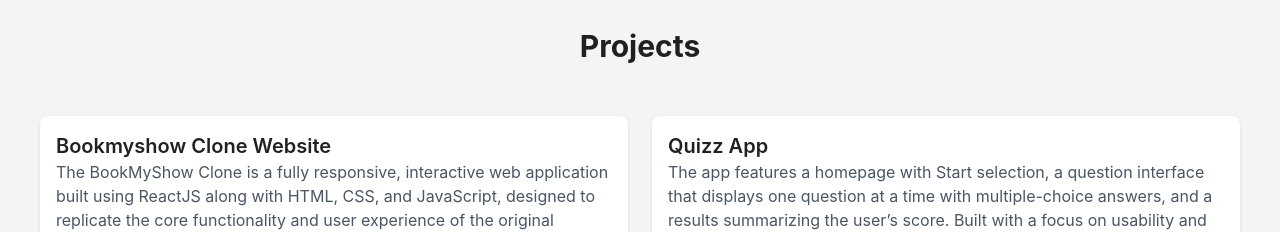
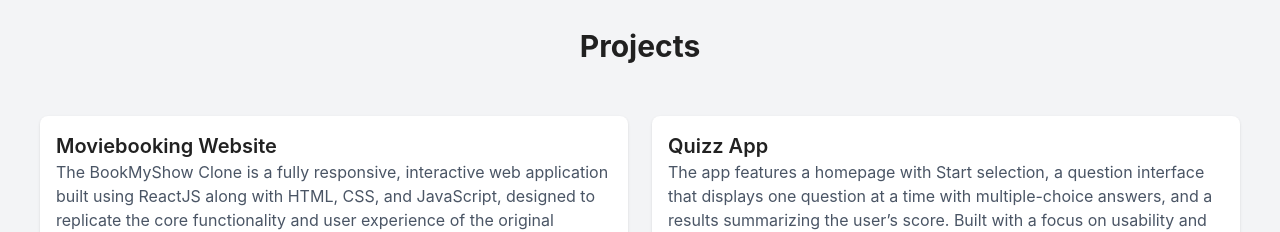
Before and after one commit to Santhoshfebi/my-portfolio, a React (Vite) app: page / in a window 1280 px wide. Shown: the part 1640-1872 px from the top of the page. Built offline with nearby package versions, Linux system fonts and the light colour scheme.

Commit message:
project update

```diff
--- a/src/Components/Projects.jsx
+++ b/src/Components/Projects.jsx
@@ -4,11 +4,11 @@
       <h2 className="text-3xl font-bold text-center">Projects</h2>
       <div className="grid md:grid-cols-2 gap-6 mt-6">
         <div className="bg-white p-4 shadow rounded-lg">
-          <h3 className="text-xl font-semibold">Bookmyshow Clone Website</h3>
+          <h3 className="text-xl font-semibold">Moviebooking Website</h3>
           <p className="text-gray-600">The BookMyShow Clone is a fully responsive, interactive web application built using ReactJS along with HTML, CSS, and JavaScript, designed to replicate the core functionality and user experience of the original BookMyShow platform.
             This project uses API to fetch dynamic data for movies, including posters, descriptions, genres, ratings, and showtimes from the database.</p>
-          <p className="text-gray-600"><strong>Code Base Link:</strong>  <a href="https://github.com/Santhoshfebi/moviebooking">github/booking_app</a></p>
-          <p className="text-gray-600"><strong>Deployment Link:</strong> <a href="https://moviebooking-git-master-santhoshs-projects-40d568cb.vercel.app/">Booking APP</a></p>
+          <p className="text-gray-600"><strong>Code Base Link:</strong>  <a href="https://github.com/Santhoshfebi/Bookmyshow_clone_web">github/booking_app</a></p>
+          <p className="text-gray-600"><strong>Deployment Link:</strong> <a href="https://bookingapp-orcin.vercel.app/">Booking APP</a></p>
         </div>
         <div className="bg-white p-4 shadow rounded-lg">
           <h3 className="text-xl font-semibold">Quizz App</h3>
```
